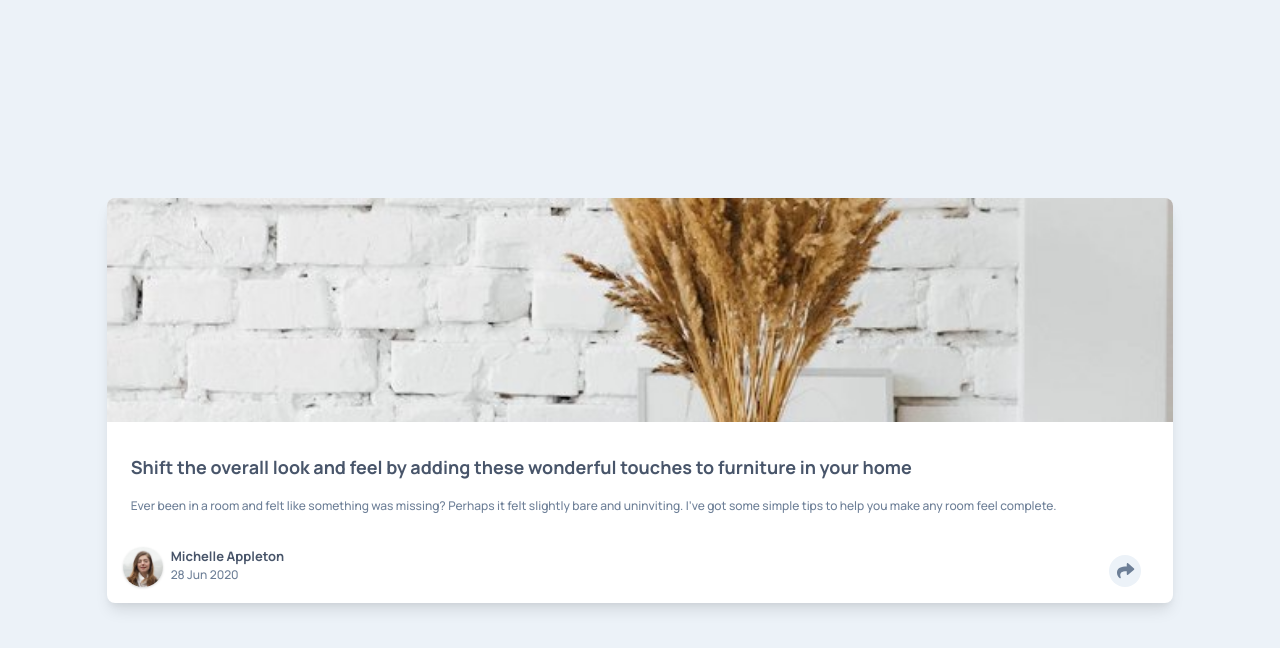
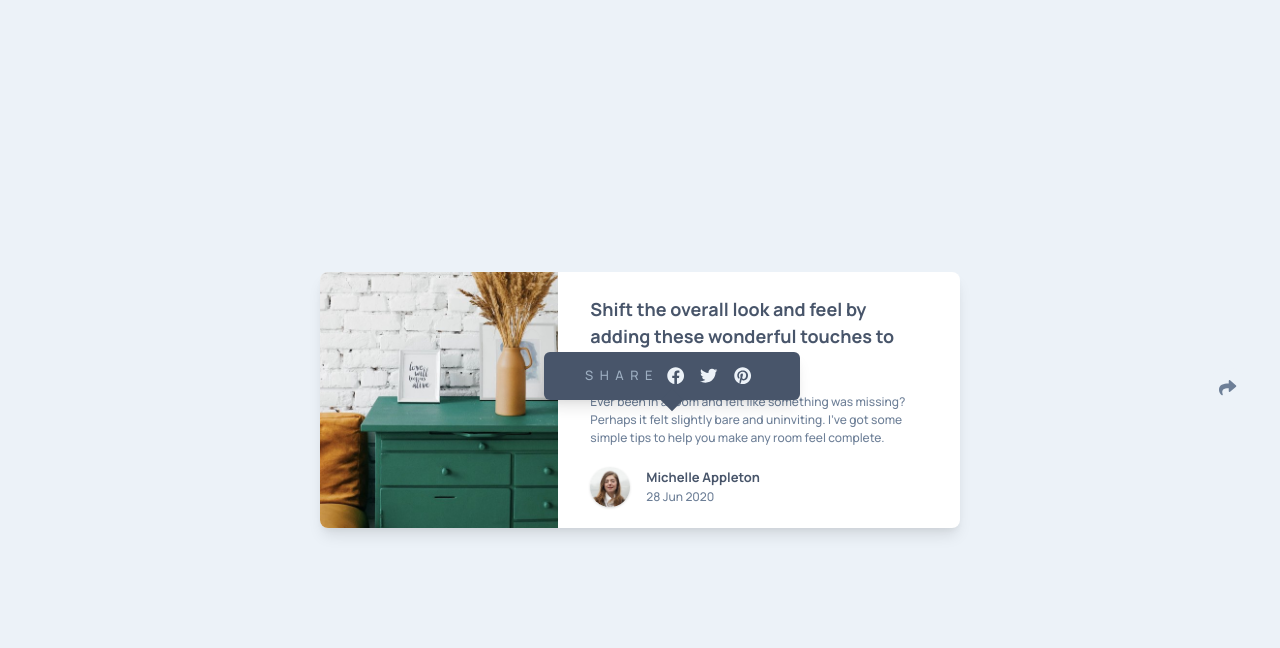
Before and after one commit to catcarbonell/fm-article-preview-component, a React (Create React App) app: page / in a window 1280 px wide. Both pictures are taken after a click on the element 640 px from the left and 400 px from the top of the page. Shown: the top 648 px of the page. Built offline with nearby package versions, Linux system fonts and the light colour scheme.

Commit message:
Adjusted padding/margin on description and user components

```diff
--- a/src/App.js
+++ b/src/App.js
@@ -10,18 +10,25 @@ const App = () => {
   const [ shareActive, setShareActive ] = useState(false);
   let toggleShare = () => {
       setShareActive(!shareActive);
-      console.log(shareActive);
   }
   return(
     <div className="flex items-center justify-center h-screen bg-custom-100">
-      <div className="relative z-0 w-5/6 overflow-hidden bg-white rounded-lg shadow-lg">
-        <img className="h-56 w-full object-cover object-top"
-            src={drawers}
-            alt="A green drawer with a vase and some wheat strands on it" />
-        <Description />
-        <User />
-        <Share shareActive={shareActive} setShareActive={setShareActive} />
-        <ShareButton toggleShare={toggleShare} />
+
+      <ShareButton toggleShare={toggleShare} />
+      <Share shareActive={shareActive} setShareActive={setShareActive} />
+
+      <div className="md:flex md:flex-row md:w-2/4 md:h-64
+                      relative z-0 w-5/6 overflow-hidden bg-white rounded-lg shadow-lg">
+        <div className="md:w-64 h-auto">
+          <img className=" md:h-full md:object-left-top h-16 w-full object-cover"
+              src={drawers}
+              alt="A green drawer with a vase and some wheat strands on it" />
+        </div>
+        <div className="md:flex md:flex-col md:w-2/3 md:px-8 md:py-6
+                        m-auto">
+          <Description />
+          <User />
+        </div>
       </div>
     </div>
   );
--- a/src/Components/Description.js
+++ b/src/Components/Description.js
@@ -2,19 +2,21 @@ import React from 'react';
 
 const Description = () => {
     return(
-        <div className="mx-2 my-4 p-4">
+        <>
         <div className="mb-4">
             <h1 className="font-bold text-lg text-custom-400">
                 Shift the overall look and feel by adding these
                 wonderful touches to furniture in your home
             </h1>
          </div>
+        <div className="mb-2">
             <p className="font-light text-custom-300 text-xs">
                 Ever been in a room and felt like something was missing?
                 Perhaps it felt slightly bare and uninviting.
                 I’ve got some simple tips to help you make any room feel complete.
             </p>
         </div>
+        </>
     );
 }
 
--- a/src/Components/Share.js
+++ b/src/Components/Share.js
@@ -2,19 +2,26 @@ import React from 'react';
 import { FontAwesomeIcon } from '@fortawesome/react-fontawesome';
 import { faFacebook, faPinterest, faTwitter } from '@fortawesome/free-brands-svg-icons';
 
-const Share = ({ shareActive, setShareActive }) => {
+const Share = ({ shareActive }) => {
     return(
         <>
         {shareActive &&
-        <div className="absolute z-10 inset-x-0 bottom-0
-                        w-full h-16 px-8
+        <div className="absolute z-10 inset-x-0 bottom-0 mb-32
+                        md:inset-y-auto md:bottom-auto md:left-auto
+                        md:mt-20 md:mr-64 md:pr-56">
+            <div className="w-5/6 h-16 px-8 mx-auto
                             flex flex-row justify-start items-center
-                        bg-custom-400">
+                            bg-custom-400
+                            md:w-64 md:h-12
+                            md:justify-center
+                            md:rounded-md md:shadow-lg">
                 <div className="flex content-around items-center">
                     <h3 className="uppercase text-custom-200 tracking-hella">Share</h3>
                     <FontAwesomeIcon className="text-custom-100 m-2" size="lg" icon={faFacebook} />
                     <FontAwesomeIcon className="text-custom-100 m-2" size="lg" icon={faTwitter} />
                     <FontAwesomeIcon className="text-custom-100 m-2" size="lg" icon={faPinterest} />
+                </div>
+                <div className="md:fixed md:w-2 md:h-2 md:bg-custom-400 md:p-2 md:mt-12 md:transform md:rotate-45"></div>
             </div>
         </div>
         }
--- a/src/Components/ShareButton.js
+++ b/src/Components/ShareButton.js
@@ -2,17 +2,17 @@ import React from 'react';
 import { FontAwesomeIcon } from '@fortawesome/react-fontawesome';
 import { faShare } from '@fortawesome/free-solid-svg-icons';
 
-// Button needs to toggleShare
 const ShareButton = (props) =>{
     return(
-        <div onClick = {props.toggleShare}
-             className="absolute z-30 bottom-0 inset-x-0
-                        w-full h-16 px-8 cursor-pointer
+        <div onClick={ props.toggleShare }
+             className="md:mb-6 md:pr-8
+                        absolute z-30 inset-x-0
+                        w-full h-16 pr-4 cursor-pointer
                         flex justify-end items-center">
-            <div className="w-8 h-8 rounded-full
+            <div className="md:w-10 md:h-10 w-8 h-8 rounded-full
                             flex justify-center items-center
                             text-custom-300 bg-custom-100
-                            hover:text-custom-100 hover:bg-custom-400
+                            hover:text-custom-100 hover:bg-custom-300
                             active:text-custom-100 active:bg-custom-300">
                 <FontAwesomeIcon size="lg" icon={faShare} />
             </div>
--- a/src/Components/User.js
+++ b/src/Components/User.js
@@ -3,10 +3,10 @@ import avatar from '../Assets/avatar-michelle.jpg';
 
 const User = () => {
     return(
-        <div className="relative flex flex-row w-full px-4 pb-4">
-            <div className="w-3/4 flex flex-row justify-start">
+        <div className="relative flex flex-row w-full h-16">
+            <div className="flex flex-row justify-start items-center">
                 <img className="w-10 h-10 rounded-full shadow" src={avatar} alt="User Michelle Appleton" />
-                <div className="ml-2">
+                <div className="ml-4">
                     <h2 className="font-bold text-md text-custom-400">
                         Michelle Appleton
                     </h2>
```
Lines whose indentation alone changed are shown as unchanged.
